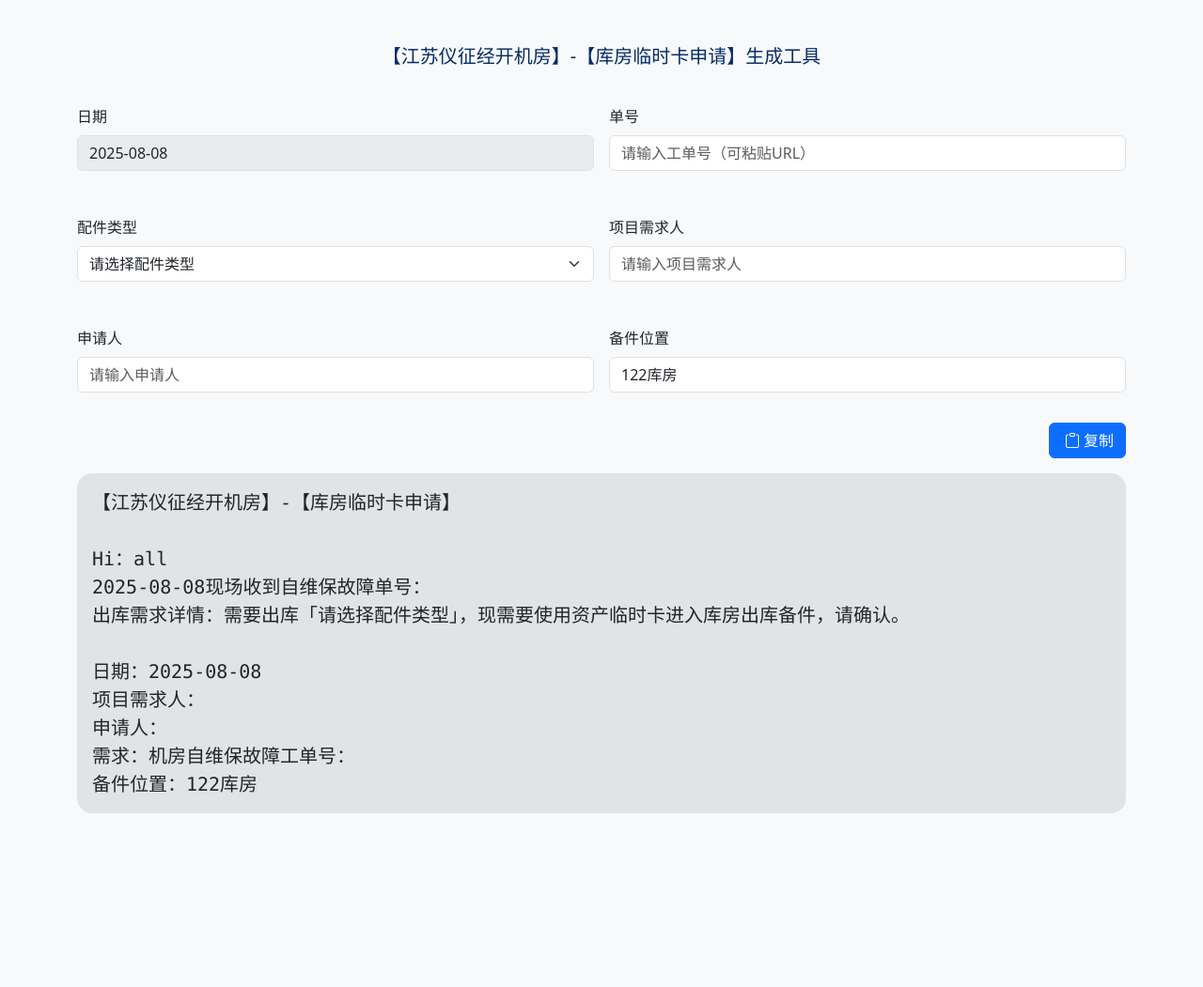
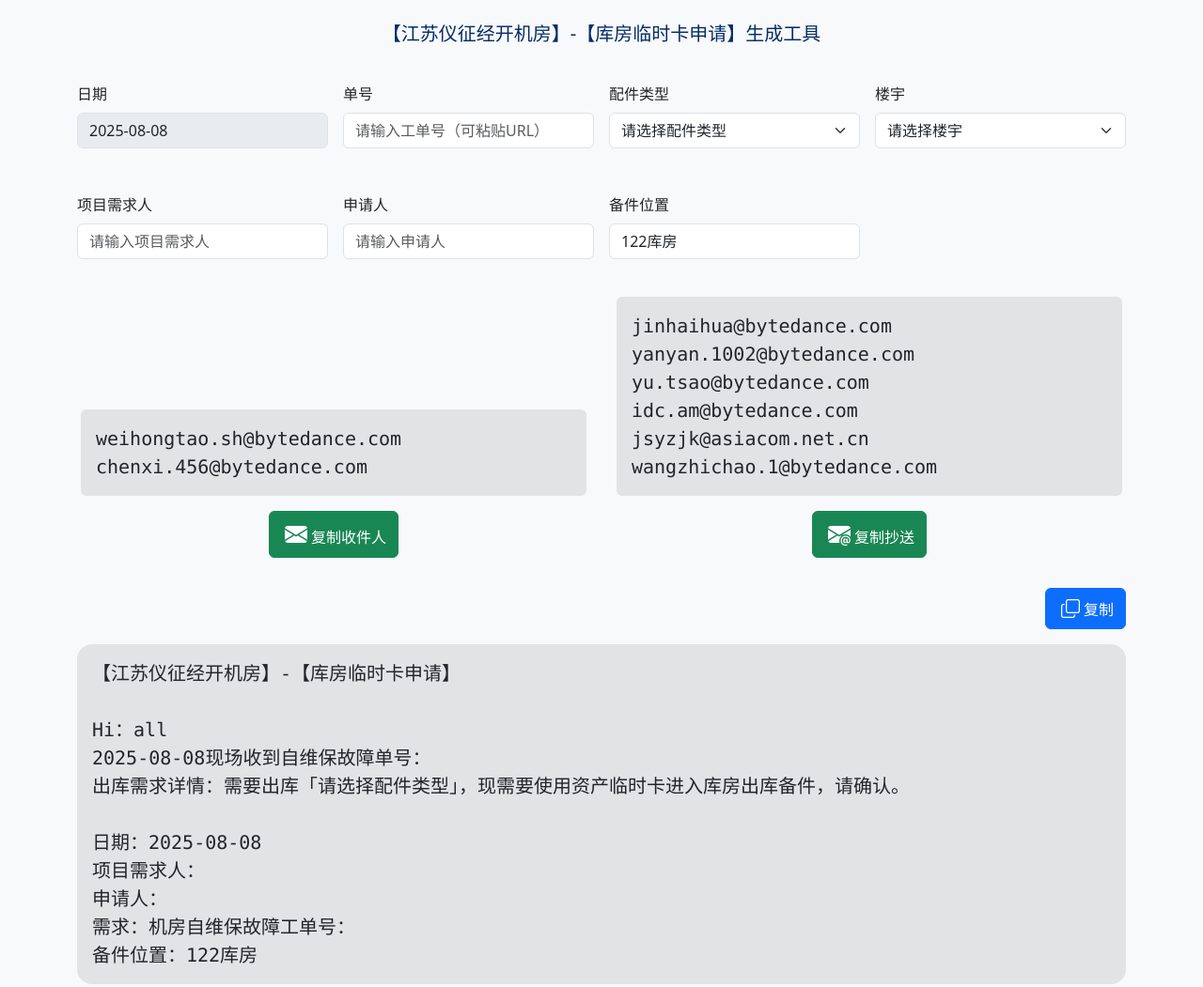
Before and after one commit to y377/shen, a plain HTML site: page index.html in a window 1280 px wide. Shown: the whole page at 94% size. Before the commit the page ends 906 px from the top, so only its background shows below. Drawn offline with nearby package versions, Linux system fonts and the light colour scheme; some packages are replaced by stand-ins of ours; a script that the page names is missing.

Commit message:
Update index.html

```diff
--- a/index.html
+++ b/index.html
@@ -11,19 +11,19 @@
     <script src="https://cdn.bootcdn.net/ajax/libs/clipboard.js/2.0.11/clipboard.min.js"></script>
 </head>
 
-<body class="p-4 bg-light">
+<body class="bg-light">
     <div class="container">
         <h5 class="my-4 text-center text-primary-emphasis">【江苏仪征经开机房】-【库房临时卡申请】生成工具</h5>
         <div class="row g-3">
-            <div class="col-md-6 py-3">
+            <div class="col-md-3 py-3">
                 <label class="form-label">日期</label>
                 <input type="text" class="form-control" id="date" disabled>
             </div>
-            <div class="col-md-6 py-3">
+            <div class="col-md-3 py-3">
                 <label class="form-label">单号</label>
                 <input type="text" class="form-control" id="orderNo" placeholder="请输入工单号（可粘贴URL）">
             </div>
-            <div class="col-md-6 py-3">
+            <div class="col-md-3 py-3">
                 <label class="form-label">配件类型</label>
                 <select class="form-select" id="partType">
                     <option selected>请选择配件类型</option>
@@ -38,29 +38,49 @@
                     <option value="网卡">网卡</option>
                 </select>
             </div>
-            <div class="col-md-6 py-3">
+            <div class="col-md-3 py-3">
+                <label class="form-label">楼宇</label>
+                <select class="form-select" id="building">
+                    <option selected>请选择楼宇</option>
+                    <option value="B1">B1</option>
+                    <option value="B2">B2</option>
+                    <option value="B3">B3</option>
+                </select>
+            </div>
+            <div class="col-md-3 py-3">
                 <label class="form-label">项目需求人</label>
                 <input type="text" class="form-control" id="demander" placeholder="请输入项目需求人">
             </div>
-            <div class="col-md-6 py-3">
+            <div class="col-md-3 py-3">
                 <label class="form-label">申请人</label>
                 <input type="text" class="form-control" id="applicant" placeholder="请输入申请人">
             </div>
-            <div class="col-md-6 py-3">
+            <div class="col-md-3 py-3">
                 <label class="form-label">备件位置</label>
                 <input type="text" class="form-control" id="location" value="122库房">
             </div>
         </div>
+        <div class="row justify-content-evenly pt-2">
+            <div class="col-md-6 p-3 align-self-end">
+                <pre id="recipients" class="bg-secondary-subtle p-3 rounded fs-5"></pre>
+                <div class="d-flex justify-content-center">
+                    <button class="btn btn-success" id="copyRecipients" data-clipboard-target="#recipients"><i class="bi bi-envelope-fill px-1 fs-4"></i>复制收件人</button>
+                </div>
+            </div>
+            <div class="col-md-6 align-self-end p-3">
+                <pre id="ccList" class="bg-secondary-subtle p-3 rounded fs-5"></pre>
+                <div class="d-flex justify-content-center">
+                    <button class="btn btn-success" id="copyCc" data-clipboard-target="#ccList"><i class="bi bi-envelope-at-fill px-1 fs-4"></i>复制抄送</button>
+                </div>
+            </div>
+        </div>
         <div class="d-flex justify-content-end">
-            <button class="btn btn-primary my-3" id="copyBtn" data-clipboard-target="#output"><i class="bi bi-clipboard px-1"></i>复制</button>
+            <button class="btn btn-primary my-3" id="copyBtn" data-clipboard-target="#output"><i class="bi bi-copy fs-5 px-1"></i>复制</button>
         </div>
-
         <pre id="output" class="bg-secondary-subtle p-3 rounded-4 fs-5"></pre>
     </div>
-
     <script>
-        let rawOrderSource = ""; // 保存粘贴原始URL
-
+    let rawOrderSource = "";
     const getUTC8DateStr = () => {
         const now = new Date();
         const utc8 = new Date(now.getTime() + 8 * 60 * 60 * 1000);
@@ -69,44 +89,35 @@
         const day = String(utc8.getUTCDate()).padStart(2, '0');
         return `${year}-${month}-${day}`;
     };
-
     document.getElementById('date').value = getUTC8DateStr();
 
     const renderOutput = () => {
         const orderNo = document.getElementById('orderNo').value.trim();
         const partType = document.getElementById('partType').value;
+        const building = document.getElementById('building').value;
         const date = document.getElementById('date').value;
         const demander = document.getElementById('demander').value.trim();
         const applicant = document.getElementById('applicant').value.trim();
         const location = document.getElementById('location').value.trim();
 
-            // 判断故障类型标签
+        let recipients = ["weihongtao.sh@bytedance.com", "chenxi.456@bytedance.com"];
+        let ccList = ["jinhaihua@bytedance.com", "yanyan.1002@bytedance.com", "yu.tsao@bytedance.com", "idc.am@bytedance.com", "jsyzjk@asiacom.net.cn", "wangzhichao.1@bytedance.com"];
+        const buildingEmails = { "B1": "yangzhouyunweizhiban1@china-xjgf.cn", "B2": "yangzhouyunweizhiban2@china-xjgf.cn", "B3": "yangzhouyunweizhiban3@china-xjgf.cn" };
+        if (buildingEmails[building]) recipients.push(buildingEmails[building]);
+
         let faultLabel = "自维保故障";
-            if (rawOrderSource.includes('/link-recovery-ticket/')) {
-                faultLabel = "链路故障";
-            } else if (partType === 'AOC线缆') {
-                faultLabel = "AOC故障";
-            }
-
+        if (rawOrderSource.includes('/link-recovery-ticket/')) faultLabel = "链路故障";
+        else if (partType === 'AOC线缆') faultLabel = "AOC故障";
         const prefixLine = `${date}现场收到${faultLabel}单号：${orderNo}`;
 
-            const content =
-                `【江苏仪征经开机房】-【库房临时卡申请】
+        document.getElementById('recipients').textContent = recipients.join("\n");
+        document.getElementById('ccList').textContent = ccList.join("\n");
 
-Hi：all
-${prefixLine}
-出库需求详情：需要出库「${partType}」，现需要使用资产临时卡进入库房出库备件，请确认。
-
-日期：${date}
-项目需求人：${demander}
-申请人：${applicant}
-需求：机房${faultLabel}工单号：${orderNo}
-备件位置：${location}`;
+        const content = `【江苏仪征经开机房】-【库房临时卡申请】\n\nHi：all\n${prefixLine}\n出库需求详情：需要出库「${partType}」，现需要使用资产临时卡进入库房出库备件，请确认。\n\n日期：${date}\n项目需求人：${demander}\n申请人：${applicant}\n需求：机房${faultLabel}工单号：${orderNo}\n备件位置：${location}`;
 
         document.getElementById('output').textContent = content;
     };
 
-        // 粘贴提取 URL 数字并保存源地址
     document.getElementById('orderNo').addEventListener('paste', (e) => {
         e.preventDefault();
         const pastedText = (e.clipboardData || window.clipboardData).getData('text');
@@ -117,13 +128,11 @@ ${prefixLine}
             renderOutput();
         }
     });
-
-        // 所有输入变动时重新渲染
-        document.querySelectorAll('input, select').forEach(el =>
-            el.addEventListener('input', renderOutput)
-        );
+    document.querySelectorAll('input, select').forEach(el => el.addEventListener('input', renderOutput));
 
     new ClipboardJS('#copyBtn');
+    new ClipboardJS('#copyRecipients');
+    new ClipboardJS('#copyCc');
 
     renderOutput();
     </script>
```
Lines whose indentation alone changed are shown as unchanged.
